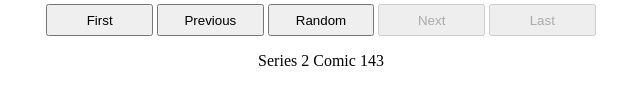
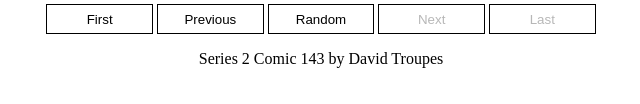
Before and after one commit to handeyeco/buttercup, a plain HTML site: page index.html in a window 1280 px wide. Shown: the part 308-412 px from the top of the page, without its empty margins (319-959 px from the left). Drawn offline with nearby package versions, Linux system fonts and the light colour scheme.

Commit message:
Load initial image with jQuery

```diff
--- a/index.html
+++ b/index.html
@@ -6,13 +6,13 @@
 </head>
 <body>
 	<div id="comic-container">
-		<img id="comic" src="http://www.buttercupfestival.com/2-143.png"><br>
+		<img id="comic" src="#"><br>
 		<button type="button" id="FIRST">First</button>
 		<button type="button" id="PREVIOUS">Previous</button>
 		<button type="button" id="RANDOM">Random</button>
 		<button type="button" id="NEXT" disabled=true>Next</button>
 		<button type="button" id="LAST" disabled=true>Last</button>
-		<p id="comic-ID">Series 2 Comic 143</p>
+		<p id="comic-ID">Loading...</p>
 	</div>
 
 	<script src="https://ajax.googleapis.com/ajax/libs/jquery/1.12.0/jquery.min.js"></script>
--- a/scripts/main.js
+++ b/scripts/main.js
@@ -1,7 +1,7 @@
 var comic = {
 	first: 1,
 	last: 143,
-	current: 143
+	current: null
 }
 
 comic.update = function (action) {
@@ -23,8 +23,14 @@ comic.update = function (action) {
 			break;
 	}
 
+	//Fix special cases, 8, 30
+
+	if (this.current === 30) { this.current = 31; }
+
+	//Not done yet...
+
 	$('#comic').attr("src", "http://www.buttercupfestival.com/2-" + this.current + ".png");
-	$("#comic-ID").text("Series 2 Comic " + this.current);
+	$("#comic-ID").text("Series 2 Comic " + this.current + " by David Troupes");
 
 	$('button').prop('disabled', false);
 	if (this.current === this.first) {
@@ -34,6 +40,10 @@ comic.update = function (action) {
 	}
 };
 
-$('button').click(function () {
-	comic.update($(this).attr("id"));
+$(function () {
+	comic.update("LAST");
+
+	$('button').click(function () {
+		comic.update($(this).attr("id"));
+	});
 });
--- a/styles/main.css
+++ b/styles/main.css
@@ -12,4 +12,7 @@ body {
 button {
 	width: 8em;
 	padding: .5em;
+	background-color: white;
+	border: 1px solid black;
+	outline: none;
 }
```
